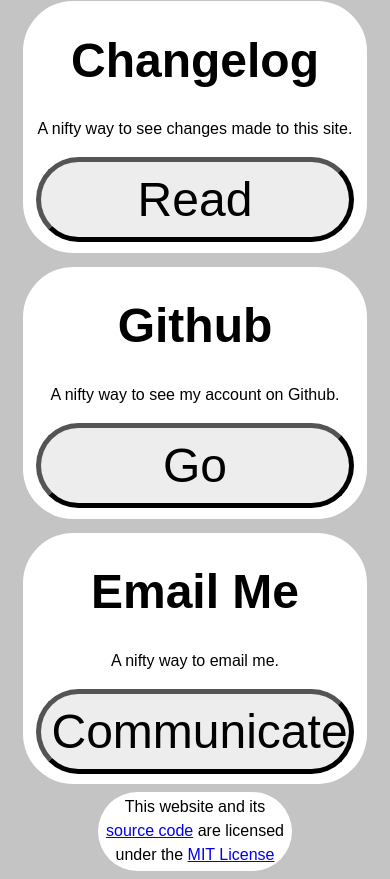
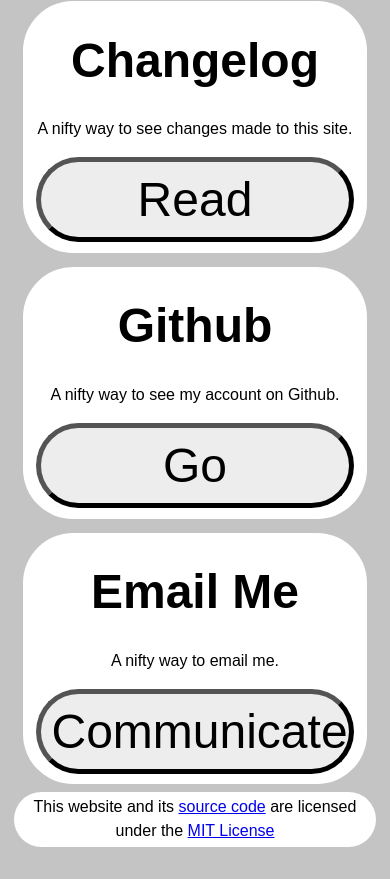
Before and after one commit to lkellar/website, a plain HTML site: page index.html in a window 390 px wide. Shown: the part 2018-2897 px from the top of the page. After the commit the page ends 2873 px from the top, so only its background shows below. Drawn offline with Linux system fonts and the light colour scheme.

Commit message:
updated footer stuff

```diff
--- a/style.css
+++ b/style.css
@@ -47,7 +47,7 @@ button {
         margin: 2% auto;
 	}
     main, footer {
-        width: 95%;
+        width: 95% !important;
     }
 }
 
```
